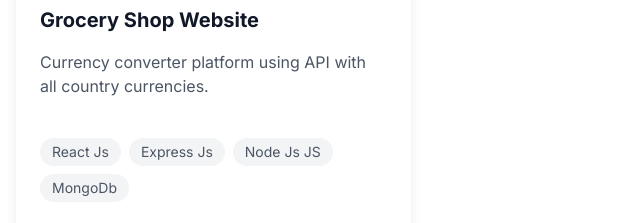
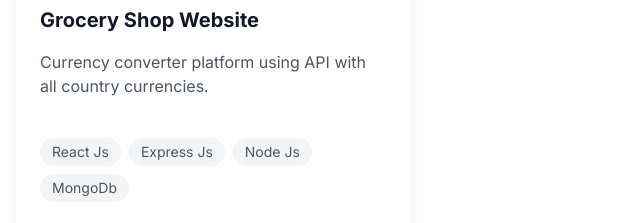
Before and after one commit to manoj160303/portfolio, a website: page public/index.html in a window 1280 px wide. Shown: the part 3760-3983 px from the top of the page, 0-640 px from the left. Drawn offline with nearby package versions, Linux system fonts and the light colour scheme.

```diff
--- a/public/index.html
+++ b/public/index.html
@@ -412,7 +412,7 @@
                                 class="px-3 py-1 bg-gray-100 dark:bg-dark-background-secondary text-gray-600 dark:text-gray-400 rounded-full text-sm">Express Js</span>
                             <span
                                 class="px-3 py-1 bg-gray-100 dark:bg-dark-background-secondary text-gray-600 dark:text-gray-400 rounded-full text-sm">Node Js
-                                JS</span>
+                            </span>
                             <span
                                 class="px-3 py-1 bg-gray-100 dark:bg-dark-background-secondary text-gray-600 dark:text-gray-400 rounded-full text-sm">MongoDb</span>
                         </div>
```
